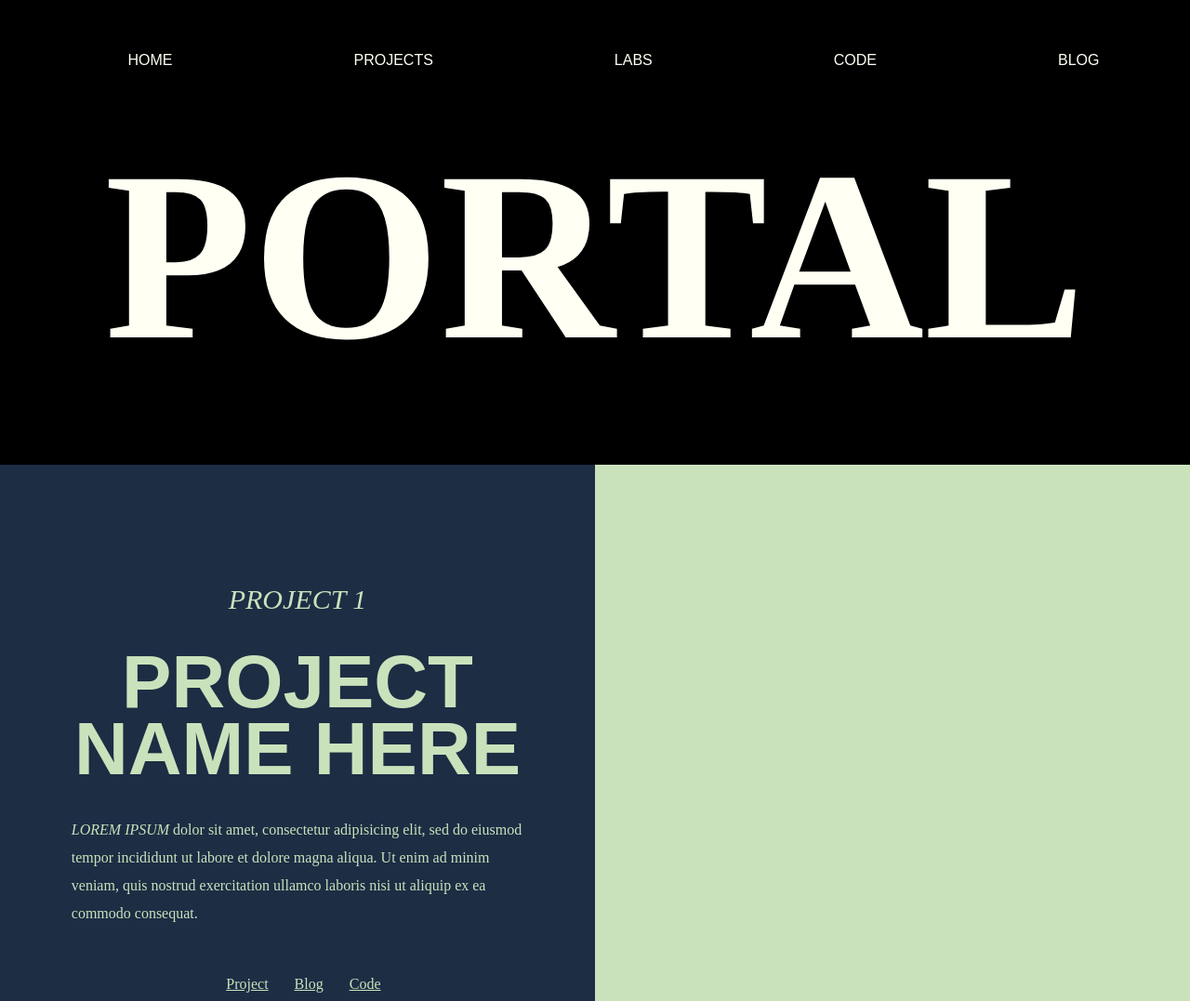
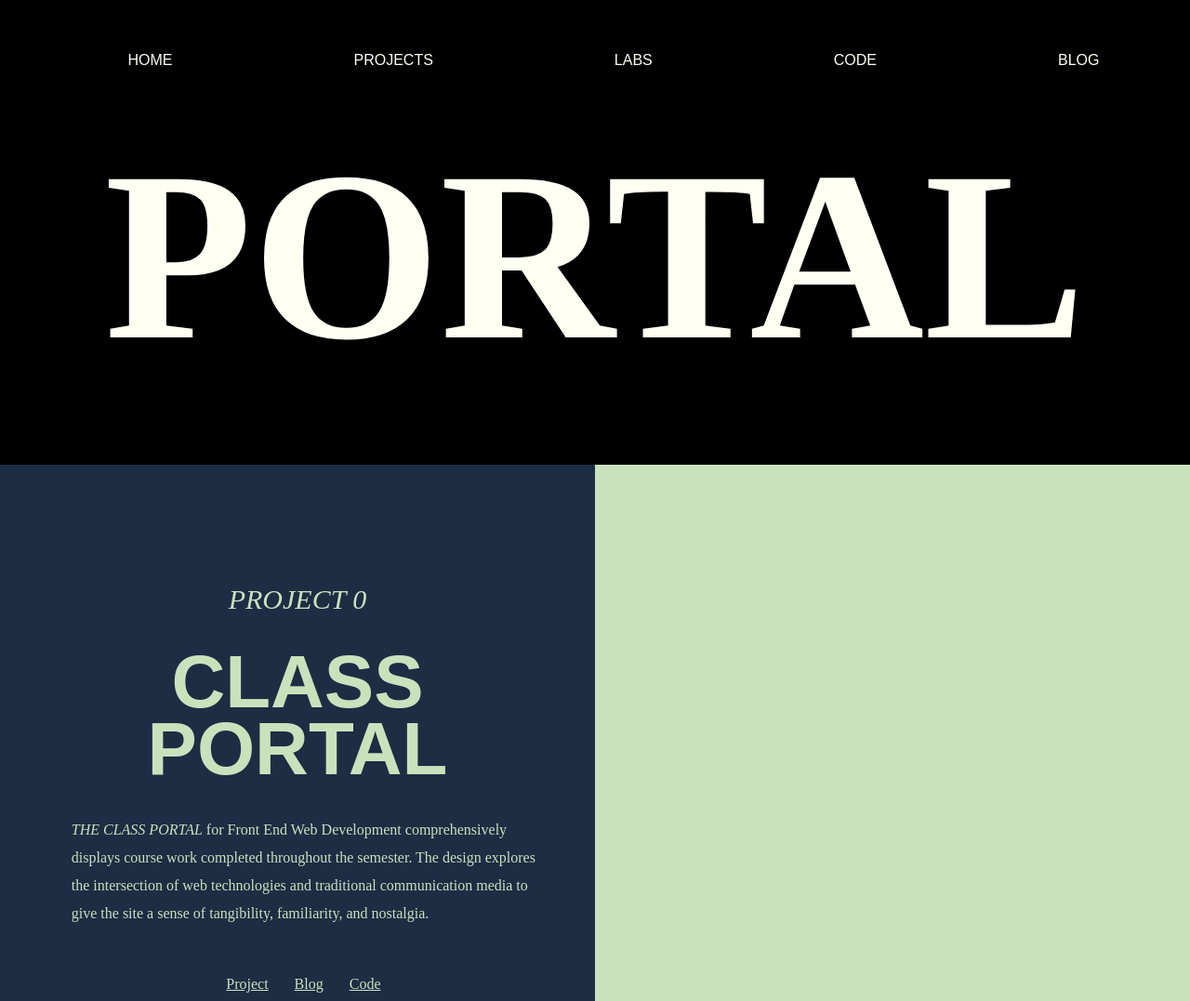
Before and after one commit to summeredwards/class-portal-fwd, a plain HTML site: page index.html in a window 1280 px wide. Shown: the top 1077 px of the page at 93% size. Drawn offline with Linux system fonts and the light colour scheme; a web font is replaced by a local one.

Commit message:
update links and Project 0

```diff
--- a/index.html
+++ b/index.html
@@ -27,19 +27,19 @@
 
 	<div class="grid-container">
 		<div id="p1-description">
-			<div class="project-num">PROJECT 1</div>
+			<div class="project-num">PROJECT 0</div>
 			<br><br>
-			<div class="project-name">PROJECT NAME HERE</div>
+			<div class="project-name">CLASS PORTAL</div>
 			<br><br>
 			<div class="project-description">
-				<em>LOREM IPSUM</em> dolor sit amet, consectetur adipisicing elit, sed do eiusmod tempor incididunt ut labore et dolore magna aliqua. Ut enim ad minim veniam, quis nostrud exercitation ullamco laboris nisi ut aliquip ex ea commodo consequat.
+				<em>THE CLASS PORTAL</em> for Front End Web Development comprehensively displays course work completed throughout the semester. The design explores the intersection of web technologies and traditional communication media to give the site a sense of tangibility, familiarity, and nostalgia.
 				<br><br>
 				<p>
-					<a href="p1.html">Project</a>
+					<a href="index.html">Project</a>
 					&nbsp &nbsp &nbsp
-					<a href="https://summeredwardsblog.wordpress.com/" target="_blank">Blog</a>
+					<a href="https://summeredwardsblog.wordpress.com/2022/09/12/project-portal-milestone-2/" target="_blank">Blog</a>
 					&nbsp &nbsp &nbsp
-					<a href="https://github.com/summeredwards?tab=repositories" target="_blank">Code</a>
+					<a href="https://github.com/summeredwards/class-portal-fwd" target="_blank">Code</a>
 				</p>
 			</div>
 		</div>
```
